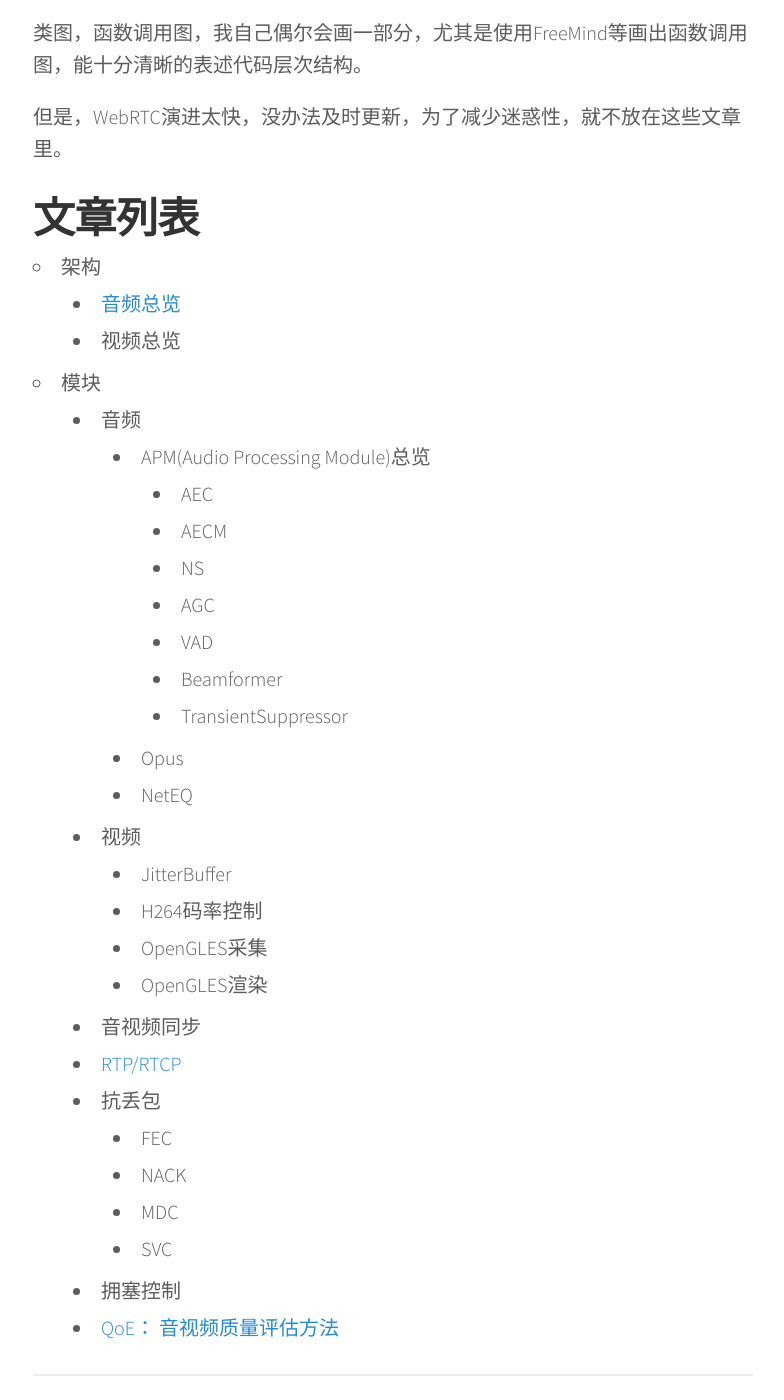
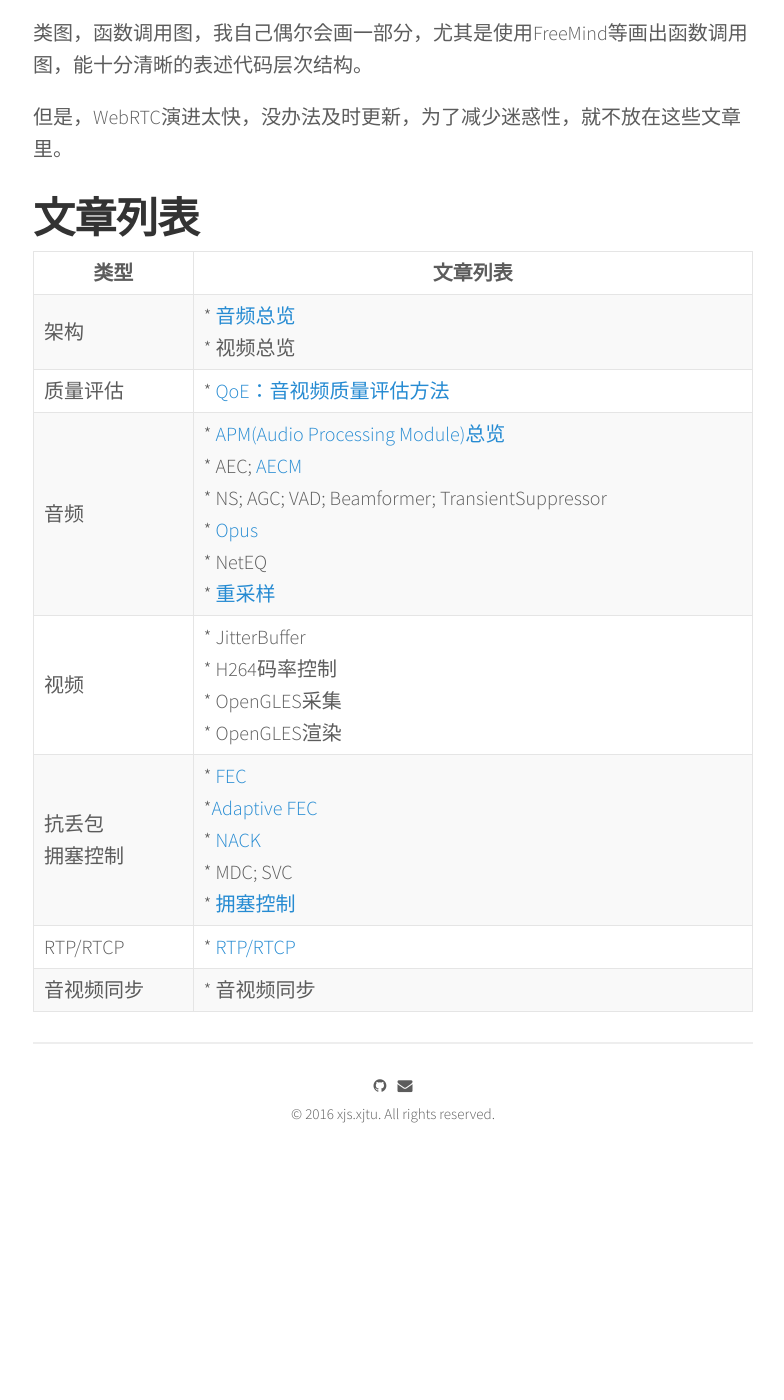
Before and after one commit to xjsXjtu/xjsxjtu.github.io, a Jekyll site: the page built from _posts/2016-12-18-LearningWebRTC-0.md, in a window 1280 px wide and 1400 px high, scrolled down 1151 px. Shown: the whole window, without its empty margins (247-1031 px from the left). Built offline with Jekyll 4.4.1, drawn with Linux system fonts in a browser that asks for light colours; nearby versions of some CDN libraries; after the commit the page ends 2377 px from its top, so only the background shows below that.

Commit message:
MOD: webrtc blogs list

```diff
--- a/_posts/2016-12-18-LearningWebRTC-0.md
+++ b/_posts/2016-12-18-LearningWebRTC-0.md
@@ -29,32 +29,12 @@ LearningWebRTC系列，尽量以图的形式展示VoiceEngine、VideoEngine、Tr
 
 # 文章列表
 
- * 架构
-   * [音频总览](https://xjsxjtu.github.io/2017-07-01/LearningWebRTC-AudioArchitecture/)
-   * 视频总览
- * 模块
-   * 音频
-     * APM(Audio Processing Module)总览
-       * AEC
-       * AECM
-       * NS
-       * AGC
-       * VAD
-       * Beamformer
-       * TransientSuppressor
-     * Opus
-     * NetEQ
-   * 视频
-     * JitterBuffer
-     * H264码率控制
-     * OpenGLES采集
-     * OpenGLES渲染
-   * 音视频同步
-   * [RTP/RTCP](https://xjsxjtu.github.io/2017-06-25/LearningWebRTC-RTP-RTCP/)
-   * 抗丢包
-     * FEC
-     * NACK
-     * MDC
-     * SVC
-   * 拥塞控制
-   * [QoE： 音视频质量评估方法](https://xjsxjtu.github.io/2017-04-17/LearningWebRTC-1/)
+| 类型  | 文章列表 |
+| - | - |
+| 架构  | * [音频总览](https://xjsxjtu.github.io/2017-07-01/LearningWebRTC-AudioArchitecture/) <BR>  * 视频总览 |
+| 质量评估 | * [QoE：音视频质量评估方法](https://xjsxjtu.github.io/2017-04-17/LearningWebRTC-1/)
+| 音频  | * [APM(Audio Processing Module)总览](https://xjsxjtu.github.io/2017-07-01/LearningWebRTC-apm_overview/)<BR>    * AEC; [AECM](https://xjsxjtu.github.io/2017-07-05/LearningWebRTC-apm_aecm/)<BR>    * NS; AGC; VAD; Beamformer; TransientSuppressor<BR>  * [Opus](https://xjsxjtu.github.io/2017-07-08/LearningWebRTC-opus/)<BR>  * NetEQ<BR>  * [重采样](https://xjsxjtu.github.io/2017-07-08/LearningWebRTC-audio_resample/) |
+| 视频  |  * JitterBuffer<BR> * H264码率控制<BR> * OpenGLES采集<BR> * OpenGLES渲染 |
+| 抗丢包<BR>拥塞控制 | * [FEC](https://xjsxjtu.github.io/2017-07-16/LearningWebRTC-fec/)<BR> *[Adaptive FEC](https://xjsxjtu.github.io/2017-07-16/LearningWebRTC-adafec/)<BR> * [NACK](https://xjsxjtu.github.io/2017-07-16/LearningWebRTC-nack/)<BR> * MDC; SVC<BR> * [拥塞控制](https://xjsxjtu.github.io/2017-07-18/LearningWebRTC-congestion_control/) |
+| RTP/RTCP | * [RTP/RTCP](https://xjsxjtu.github.io/2017-06-25/LearningWebRTC-RTP-RTCP/) |
+| 音视频同步 | * 音视频同步 |
```
